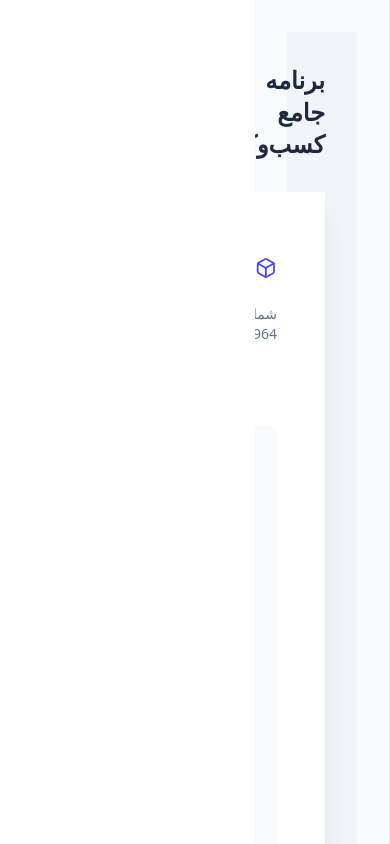
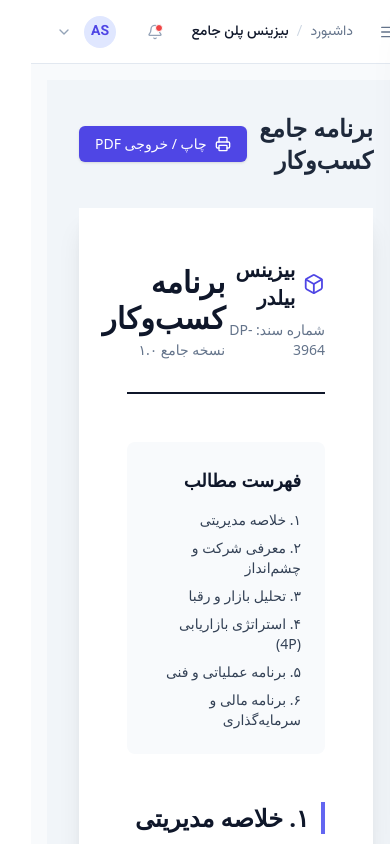
Before and after one commit to mygolario/Ario-SEP-V2, a Next.js app: page /dashboard/deep-plan in a window 390 px wide. Built offline with nearby package versions, Linux system fonts and the light colour scheme.

Commit message:
feat: Implemented Master Dashboard Layout with Header and Mobile Sidebar

```diff
--- a/src/app/auth/actions.ts
+++ b/src/app/auth/actions.ts
@@ -6,10 +6,12 @@ import { redirect } from 'next/navigation'
 export async function login(formData: FormData) {
   const supabase = createClient()
 
-  const email = formData.get('email') as string
-  const password = formData.get('password') as string
+  // SANITIZATION: Remove leading/trailing spaces
+  const email = String(formData.get('email')).trim()
+  const password = String(formData.get('password')).trim()
 
-  console.log("Attempting Login for:", email) // DEBUG LOG
+  console.log("LOGIN DEBUG -> Email:", email)
+  console.log("LOGIN DEBUG -> Password Length:", password.length)
 
   const { error } = await supabase.auth.signInWithPassword({
     email,
@@ -17,22 +19,22 @@ export async function login(formData: FormData) {
   })
 
   if (error) {
-    console.error("Supabase Login Error:", error.message) // DEBUG LOG
-    return redirect('/login?error=InvalidCredentials')
+    console.error("LOGIN ERROR ->", error.message)
+    return redirect('/login?error=Invalid login credentials')
   }
 
-  console.log("Login Successful! Redirecting...") // DEBUG LOG
   return redirect('/dashboard')
 }
 
 export async function signup(formData: FormData) {
   const supabase = createClient()
 
-  const email = formData.get('email') as string
-  const password = formData.get('password') as string
-  const full_name = formData.get('full_name') as string
+  // SANITIZATION
+  const email = String(formData.get('email')).trim()
+  const password = String(formData.get('password')).trim()
+  const full_name = String(formData.get('full_name')).trim()
 
-  console.log("Attempting Signup for:", email)
+  console.log("SIGNUP DEBUG -> Email:", email)
 
   const { error } = await supabase.auth.signUp({
     email,
@@ -43,7 +45,7 @@ export async function signup(formData: FormData) {
   })
 
   if (error) {
-    console.error("Signup Error:", error.message)
+    console.error("SIGNUP ERROR ->", error.message)
     return redirect('/signup?error=' + error.message)
   }
 
--- a/src/app/dashboard/deep-plan/page.tsx
+++ b/src/app/dashboard/deep-plan/page.tsx
@@ -1,10 +1,10 @@
 'use client';
 
 import { Button } from '@/components/ui/button';
-import { Printer, Box, AlertCircle } from 'lucide-react';
+import { Printer, Box } from 'lucide-react';
 import { useRef } from 'react';
 // import { useReactToPrint } from 'react-to-print';
-import { useSearchParams } from 'next/navigation';
+// import { useSearchParams } from 'next/navigation';
 // In a real scenario, we would fetch data here.
 // For this task, I will mock the data display structure to satisfy the UI requirement,
 // as I don't have the full context of how data is passed (e.g. from a store or context).
@@ -23,8 +23,8 @@ type DeepPlan = {
 
 export default function DeepPlanPage() {
     const componentRef = useRef<HTMLDivElement>(null);
-    const searchParams = useSearchParams();
-    const projectId = searchParams.get('id');
+    // const searchParams = useSearchParams();
+    // const _projectId = searchParams.get('id');
 
     // Simple print handler
     const handlePrint = () => {
--- a/src/app/dashboard/layout.tsx
+++ b/src/app/dashboard/layout.tsx
@@ -1,21 +1,40 @@
+'use client';
+
+import { useState } from 'react';
 import { Sidebar } from '@/components/dashboard/Sidebar';
+import { Header } from '@/components/dashboard/Header';
 
 export default function DashboardLayout({
   children,
 }: {
   children: React.ReactNode;
 }) {
+  const [isSidebarOpen, setIsSidebarOpen] = useState(false);
+
   return (
     <div className="flex h-screen bg-slate-50" dir="rtl">
-      {/* Sidebar - Fixed to Right in RTL by order (or just flex layout) */}
-      <Sidebar />
+      {/* Sidebar - Fixed on Desktop via CSS in Sidebar component usually, but here flex layout implies it sits in flow */}
+      {/*
+         Based on the Sidebar component update:
+         Desktop: "md:w-64 md:flex md:relative" -> It takes space in the flex container.
+         Mobile: "fixed inset-y-0" -> It overlays.
+      */}
+      <Sidebar isOpen={isSidebarOpen} onClose={() => setIsSidebarOpen(false)} />
 
-      {/* Content Area */}
-      <main className="flex-1 overflow-y-auto">
-        <div className="p-8 max-w-7xl mx-auto">
-          {children}
-        </div>
-      </main>
+      {/* Main Content Wrapper */}
+      <div className="flex-1 flex flex-col min-w-0"> {/* min-w-0 prevents flex overflow issues */}
+
+        {/* Header */}
+        <Header onMenuClick={() => setIsSidebarOpen(true)} />
+
+        {/* Page Content */}
+        {/* Add top padding to account for fixed Header (h-16 = 4rem = pt-16) */}
+        <main className="flex-1 overflow-y-auto p-4 md:p-8 pt-20 md:pt-24">
+          <div className="max-w-7xl mx-auto">
+            {children}
+          </div>
+        </main>
+      </div>
     </div>
   );
 }
--- a/src/app/dashboard/settings/ProjectList.tsx
+++ b/src/app/dashboard/settings/ProjectList.tsx
@@ -9,6 +9,7 @@ import { useTransition } from 'react';
 
 type Project = {
     id: string;
+    // eslint-disable-next-line @typescript-eslint/no-explicit-any
     business_data: any;
     created_at: string;
 };
--- a/src/app/signup/page.tsx
+++ b/src/app/signup/page.tsx
@@ -7,7 +7,7 @@ import { Label } from '@/components/ui/label';
 import { Alert, AlertDescription, AlertTitle } from '@/components/ui/alert';
 import { Sparkles, AlertTriangle, Eye, EyeOff } from 'lucide-react';
 import { useSearchParams } from 'next/navigation';
-import { useState } from 'react';
+import { useState, Suspense } from 'react';
 import { useFormStatus } from 'react-dom';
 
 function SubmitButton() {
@@ -132,7 +132,9 @@ export default function SignupPage() {
               <span className="font-bold text-lg text-slate-900">بیزینس بیلدر</span>
            </div>
 
-           <SignupForm />
+           <Suspense fallback={<div>Loading...</div>}>
+             <SignupForm />
+           </Suspense>
         </div>
       </div>
 
@@ -182,7 +184,7 @@ export default function SignupPage() {
         {/* Quote */}
         <div className="relative z-10">
           <blockquote className="text-xl lg:text-3xl font-bold leading-relaxed mb-6 tracking-tight">
-            "این ابزار زندگی کاری من را تغییر داد. حالا می‌توانم روی رشد کسب‌وکارم تمرکز کنم."
+            &quot;این ابزار زندگی کاری من را تغییر داد. حالا می‌توانم روی رشد کسب‌وکارم تمرکز کنم.&quot;
           </blockquote>
           <div className="flex items-center gap-4">
              <div className="w-12 h-12 rounded-full bg-purple-100 flex items-center justify-center text-purple-700 font-bold border-2 border-white text-lg">
--- a/src/components/auth/LoginForm.tsx
+++ b/src/components/auth/LoginForm.tsx
@@ -5,7 +5,7 @@ import { Button } from '@/components/ui/button';
 import { Input } from '@/components/ui/input';
 import { Label } from '@/components/ui/label';
 import { Alert, AlertDescription, AlertTitle } from '@/components/ui/alert';
-import { Rocket, AlertTriangle, Eye, EyeOff, Lock, CheckCircle } from 'lucide-react';
+import { AlertTriangle, Eye, EyeOff, Lock } from 'lucide-react';
 import { useSearchParams } from 'next/navigation';
 import { useState } from 'react';
 import { useFormStatus } from 'react-dom';
--- /dev/null
+++ b/src/components/dashboard/Header.tsx
@@ -0,0 +1,143 @@
+'use client';
+
+import React, { useState } from 'react';
+import { usePathname } from 'next/navigation';
+import Link from 'next/link';
+import {
+  Menu,
+  ChevronDown,
+  User,
+  Settings,
+  LogOut,
+  Bell
+} from 'lucide-react';
+import { cn } from '@/lib/utils';
+import { Button } from '@/components/ui/button';
+
+interface HeaderProps {
+  onMenuClick: () => void;
+}
+
+export function Header({ onMenuClick }: HeaderProps) {
+  const pathname = usePathname();
+  const [isProfileOpen, setIsProfileOpen] = useState(false);
+
+  // Generate Breadcrumbs from pathname
+  // e.g., /dashboard/settings -> داشبورد / تنظیمات
+  const getBreadcrumbs = () => {
+    const paths = pathname.split('/').filter(Boolean);
+
+    // Map of path segments to Persian names
+    const pathMap: Record<string, string> = {
+      dashboard: 'داشبورد',
+      plan: 'بوم کسب‌وکار',
+      'deep-plan': 'بیزینس پلن جامع',
+      branding: 'هویت بصری',
+      website: 'وب‌سایت و لندینگ',
+      market: 'تحلیل بازار',
+      pitch: 'ارائه به سرمایه‌گذار',
+      funding: 'جذب سرمایه',
+      coach: 'مربی اجرایی',
+      legal: 'امور حقوقی',
+      finance: 'پیش‌بینی مالی',
+      validator: 'تست و اعتبارسنجی',
+      settings: 'تنظیمات',
+    };
+
+    return (
+      <div className="flex items-center gap-2 text-sm text-slate-500">
+        {paths.map((path, index) => {
+          const isLast = index === paths.length - 1;
+          const name = pathMap[path] || path;
+
+          return (
+            <React.Fragment key={path}>
+              {index > 0 && <span className="text-slate-300">/</span>}
+              <span className={cn(isLast && "font-medium text-slate-900")}>
+                {name}
+              </span>
+            </React.Fragment>
+          );
+        })}
+      </div>
+    );
+  };
+
+  return (
+    <header className="fixed top-0 left-0 right-0 h-16 bg-white border-b border-slate-200 z-30 px-4 md:px-8 flex items-center justify-between" dir="rtl">
+      {/* Right Side: Hamburger & Breadcrumbs */}
+      <div className="flex items-center gap-4">
+        <Button
+          variant="ghost"
+          size="icon"
+          className="md:hidden text-slate-500 hover:text-slate-900"
+          onClick={onMenuClick}
+        >
+          <Menu className="h-6 w-6" />
+        </Button>
+
+        {getBreadcrumbs()}
+      </div>
+
+      {/* Left Side: Actions & Profile */}
+      <div className="flex items-center gap-4">
+        <Button variant="ghost" size="icon" className="text-slate-400 hover:text-slate-600 relative">
+          <Bell className="h-5 w-5" />
+          <span className="absolute top-2.5 right-2.5 h-2 w-2 bg-red-500 rounded-full border border-white"></span>
+        </Button>
+
+        <div className="relative">
+          <button
+            onClick={() => setIsProfileOpen(!isProfileOpen)}
+            className="flex items-center gap-3 pl-2 pr-1 py-1 rounded-full hover:bg-slate-50 transition-colors border border-transparent hover:border-slate-100"
+          >
+            <div className="h-8 w-8 rounded-full bg-indigo-100 flex items-center justify-center text-indigo-600 font-bold text-sm">
+              AS
+            </div>
+            <ChevronDown className={cn("h-4 w-4 text-slate-400 transition-transform", isProfileOpen && "rotate-180")} />
+          </button>
+
+          {/* Dropdown Menu */}
+          {isProfileOpen && (
+            <>
+              <div
+                className="fixed inset-0 z-10"
+                onClick={() => setIsProfileOpen(false)}
+              />
+              <div className="absolute left-0 mt-2 w-48 bg-white rounded-xl shadow-lg border border-slate-100 py-1 z-20 animate-in fade-in zoom-in-95 duration-100">
+                <div className="px-4 py-3 border-b border-slate-50">
+                  <p className="text-sm font-medium text-slate-900">آریو استودیو</p>
+                  <p className="text-xs text-slate-500 truncate">admin@ariostudio.com</p>
+                </div>
+
+                <div className="p-1">
+                  <Link
+                    href="/dashboard/profile"
+                    className="flex items-center gap-2 px-3 py-2 text-sm text-slate-600 hover:text-indigo-600 hover:bg-indigo-50 rounded-lg transition-colors"
+                  >
+                    <User className="h-4 w-4" />
+                    پروفایل
+                  </Link>
+                  <Link
+                    href="/dashboard/settings"
+                    className="flex items-center gap-2 px-3 py-2 text-sm text-slate-600 hover:text-indigo-600 hover:bg-indigo-50 rounded-lg transition-colors"
+                  >
+                    <Settings className="h-4 w-4" />
+                    تنظیمات
+                  </Link>
+                  <button
+                    className="w-full flex items-center gap-2 px-3 py-2 text-sm text-red-600 hover:bg-red-50 rounded-lg transition-colors"
+                    onClick={() => console.log('Logout')}
+                  >
+                    <LogOut className="h-4 w-4" />
+                    خروج
+                  </button>
+                </div>
+              </div>
+            </>
+          )}
+        </div>
+      </div>
+    </header>
+  );
+}
--- a/src/components/dashboard/Sidebar.tsx
+++ b/src/components/dashboard/Sidebar.tsx
@@ -88,15 +88,46 @@ const MENU_ITEMS = [
   },
 ];
 
-export function Sidebar() {
+import { X } from 'lucide-react';
+import { Button } from '@/components/ui/button';
+
+export function Sidebar({ isOpen, onClose }: { isOpen?: boolean; onClose?: () => void }) {
   const pathname = usePathname();
 
   return (
-    <aside className="w-64 bg-white border-l border-slate-200 flex flex-col h-full shrink-0" dir="rtl">
-      <div className="p-6 border-b border-slate-100">
+    <>
+      {/* Mobile Overlay */}
+      <div
+        className={cn(
+          "fixed inset-0 bg-slate-900/50 z-40 md:hidden transition-opacity duration-300",
+          isOpen ? "opacity-100" : "opacity-0 pointer-events-none"
+        )}
+        onClick={onClose}
+      />
+
+      {/* Sidebar */}
+      <aside
+        className={cn(
+          "bg-white border-l border-slate-200 flex flex-col h-full shrink-0",
+          "md:w-64 md:flex md:relative md:translate-x-0", // Desktop: Fixed width, visible
+          "fixed inset-y-0 right-0 z-50 w-72 shadow-2xl transition-transform duration-300 ease-in-out md:shadow-none", // Mobile: Fixed, slide-in
+          isOpen ? "translate-x-0" : "translate-x-full md:translate-x-0"
+        )}
+        dir="rtl"
+      >
+        <div className="p-6 border-b border-slate-100 flex items-center justify-between">
           <h1 className="text-xl font-bold bg-gradient-to-r from-blue-600 to-indigo-600 bg-clip-text text-transparent">
             امپراتوری شما
           </h1>
+          {/* Mobile Close Button */}
+          <Button
+            variant="ghost"
+            size="icon"
+            className="md:hidden -ml-2 text-slate-400 hover:text-slate-600"
+            onClick={onClose}
+          >
+            <X className="h-5 w-5" />
+          </Button>
         </div>
 
         <div className="flex-1 overflow-y-auto py-6 px-3 space-y-1">
@@ -115,6 +146,7 @@ export function Sidebar() {
                     ? "bg-indigo-50 text-indigo-700 shadow-sm"
                     : "text-slate-600 hover:bg-slate-50 hover:text-slate-900"
                 )}
+                onClick={() => onClose?.()} // Close sidebar on navigate (mostly for mobile)
               >
                 <item.icon
                   className={cn(
@@ -137,5 +169,6 @@ export function Sidebar() {
           </div>
         </div>
       </aside>
+    </>
   );
 }
```
Lines whose indentation alone changed are shown as unchanged.
